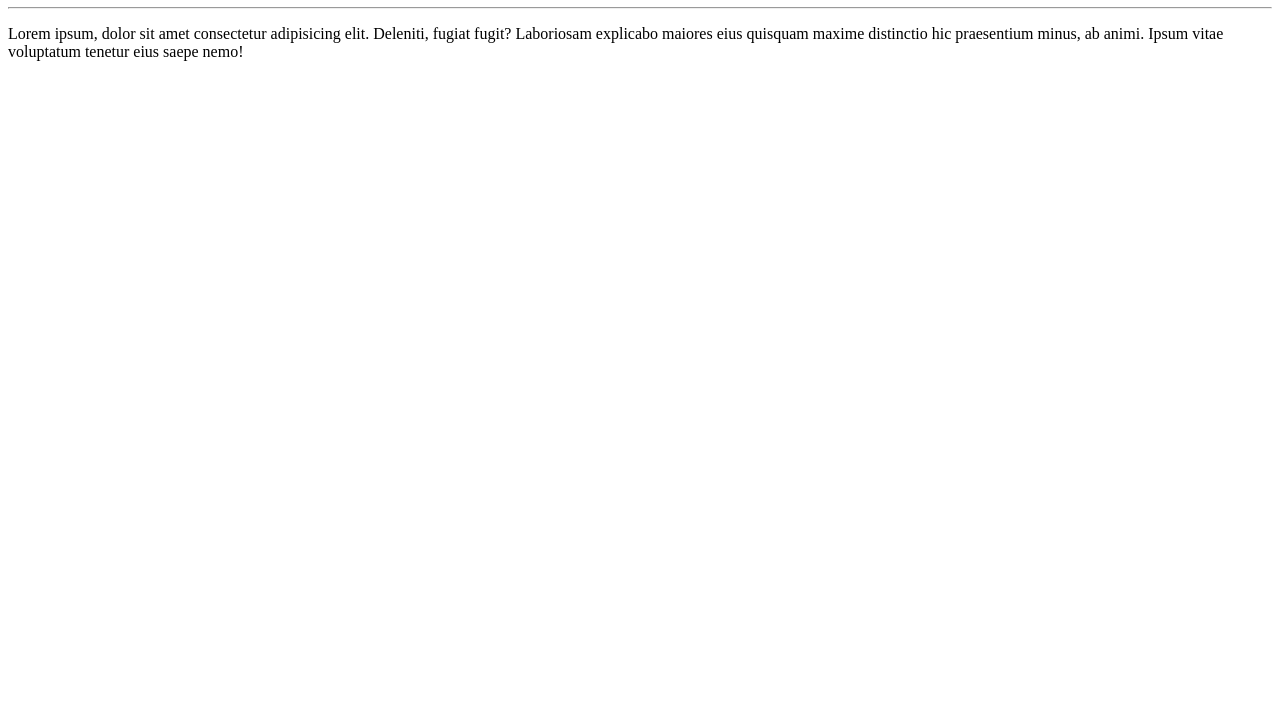
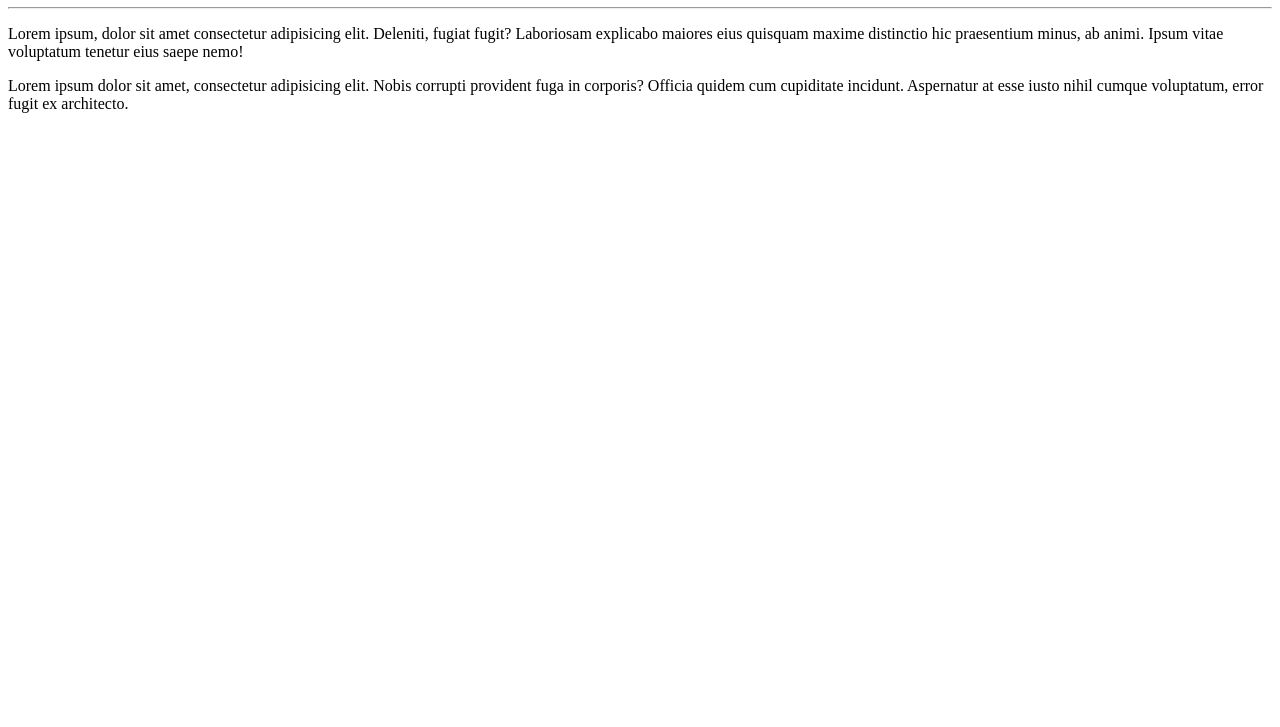
Before and after one commit to GabrielMarangoni/Ola-Mundo, a plain HTML site: page index.html in a window 1280 px wide. Shown: the part 73-800 px from the top of the page. Drawn offline with Linux system fonts and the light colour scheme.

Commit message:
Adicionei um segundo parágrafo

```diff
--- a/index.html
+++ b/index.html
@@ -10,5 +10,6 @@
     <h1>Olá,Mundo</h1>
     <hr>
     <p>Lorem ipsum, dolor sit amet consectetur adipisicing elit. Deleniti, fugiat fugit? Laboriosam explicabo maiores eius quisquam maxime distinctio hic praesentium minus, ab animi. Ipsum vitae voluptatum tenetur eius saepe nemo!</p>
+    <p>Lorem ipsum dolor sit amet, consectetur adipisicing elit. Nobis corrupti provident fuga in corporis? Officia quidem cum cupiditate incidunt. Aspernatur at esse iusto nihil cumque voluptatum, error fugit ex architecto.</p>
 </body>
 </html>
```
